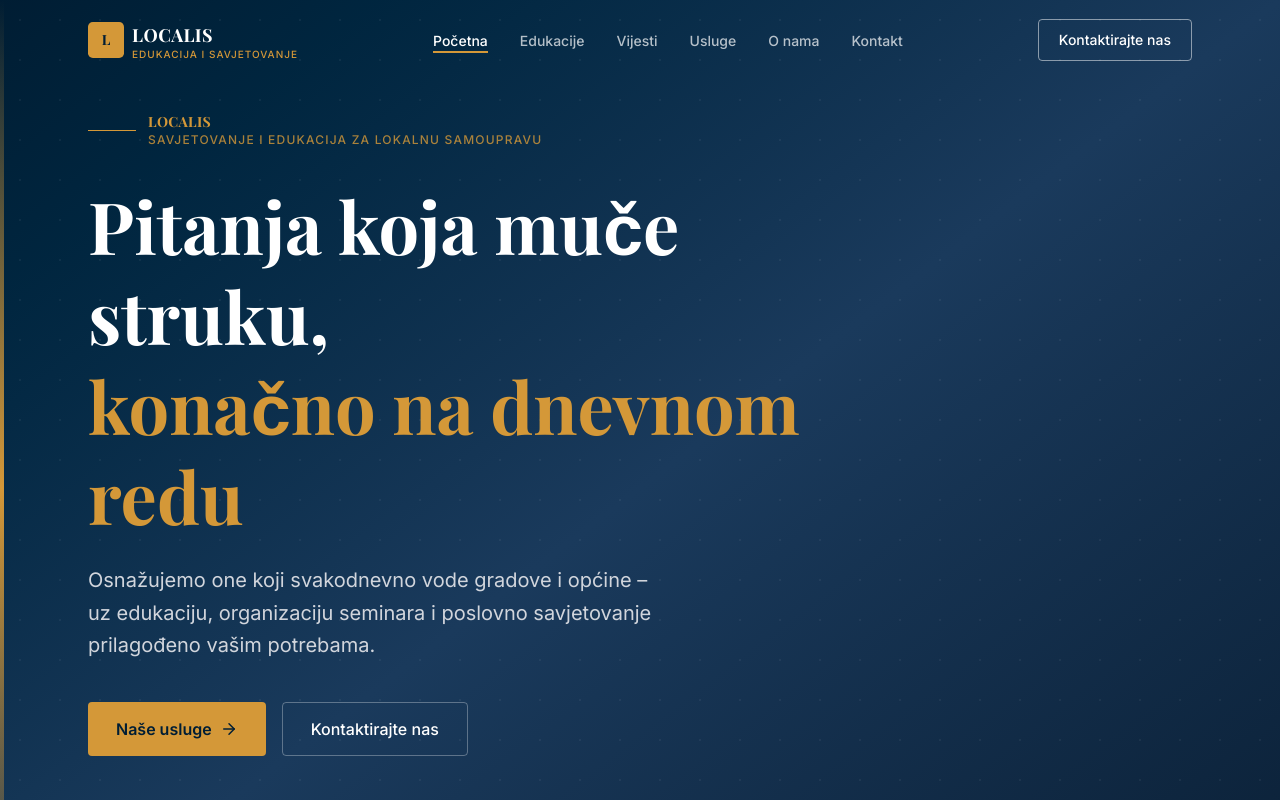
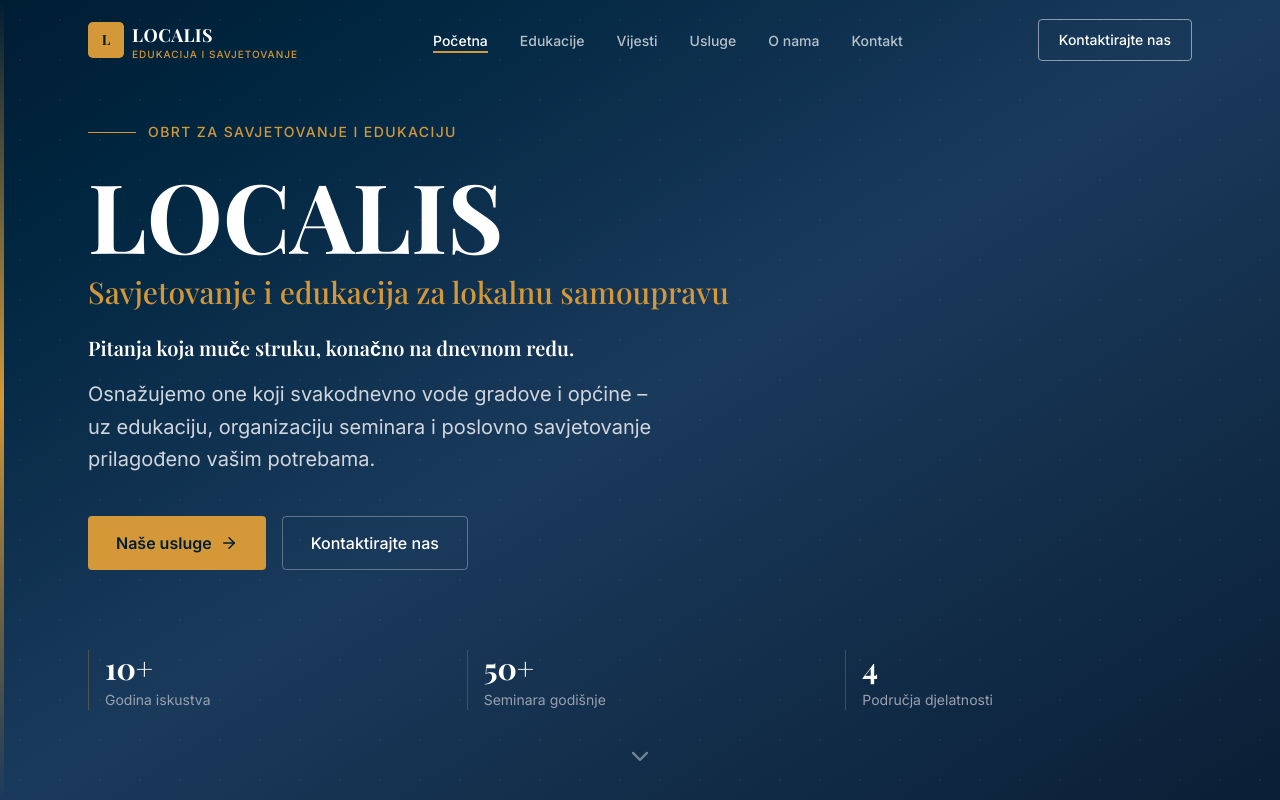
Before and after one commit to dejunga/localis, a Next.js app: page / in a window 1280 px wide. Shown: the top 800 px of the page. Built offline with nearby package versions, Linux system fonts and the light colour scheme; a web font is replaced by a local one.

Commit message:
Make LOCALIS + tagline the hero headline, demote struku line to a subheading

```diff
--- a/components/sections/Hero.tsx
+++ b/components/sections/Hero.tsx
@@ -31,28 +31,36 @@ export default function Hero() {
             initial={{ opacity: 0, y: 20 }}
             animate={{ opacity: 1, y: 0 }}
             transition={{ duration: 0.6 }}
-            className="flex items-center gap-3 mb-8"
+            className="flex items-center gap-3 mb-6"
           >
             <div className="h-px w-12 bg-[var(--gold)]" />
-            <div className="flex flex-col leading-tight">
-              <span className="text-[var(--gold)] text-sm font-bold tracking-wide font-[family-name:var(--font-playfair)]">
-                LOCALIS
-              </span>
-              <span className="text-[var(--gold)]/80 text-xs font-medium uppercase tracking-widest">
-                Savjetovanje i edukacija za lokalnu samoupravu
-              </span>
-            </div>
+            <span className="text-[var(--gold)] text-sm font-medium uppercase tracking-widest">
+              Obrt za savjetovanje i edukaciju
+            </span>
           </motion.div>
 
           <motion.h1
             initial={{ opacity: 0, y: 30 }}
             animate={{ opacity: 1, y: 0 }}
             transition={{ duration: 0.7, delay: 0.1 }}
-            className="text-5xl md:text-6xl lg:text-7xl font-bold text-white leading-tight mb-6 font-[family-name:var(--font-playfair)]"
+            className="text-white leading-tight mb-6 font-[family-name:var(--font-playfair)]"
           >
-            Pitanja koja muče struku,
-            <span className="block text-[var(--gold)]">konačno na dnevnom redu</span>
+            <span className="block text-6xl md:text-7xl lg:text-8xl font-bold">
+              LOCALIS
+            </span>
+            <span className="block text-[var(--gold)] text-xl md:text-2xl lg:text-3xl font-medium mt-3">
+              Savjetovanje i edukacija za lokalnu samoupravu
+            </span>
           </motion.h1>
+
+          <motion.p
+            initial={{ opacity: 0, y: 20 }}
+            animate={{ opacity: 1, y: 0 }}
+            transition={{ duration: 0.6, delay: 0.2 }}
+            className="text-white text-lg md:text-xl font-semibold mb-4 font-[family-name:var(--font-playfair)]"
+          >
+            Pitanja koja muče struku, konačno na dnevnom redu.
+          </motion.p>
 
           <motion.p
             initial={{ opacity: 0, y: 20 }}
```
